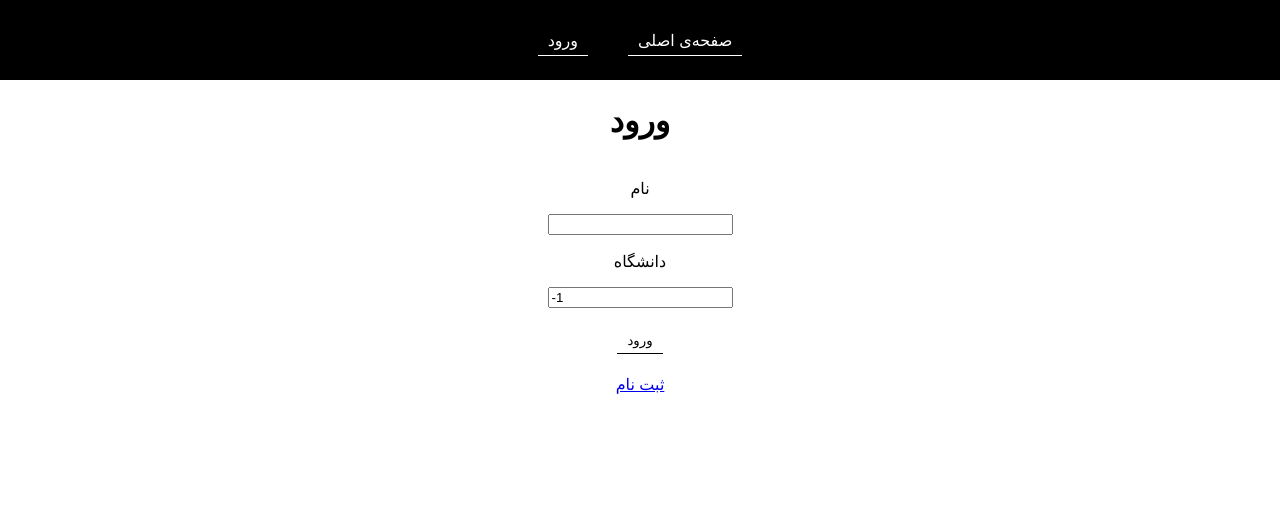
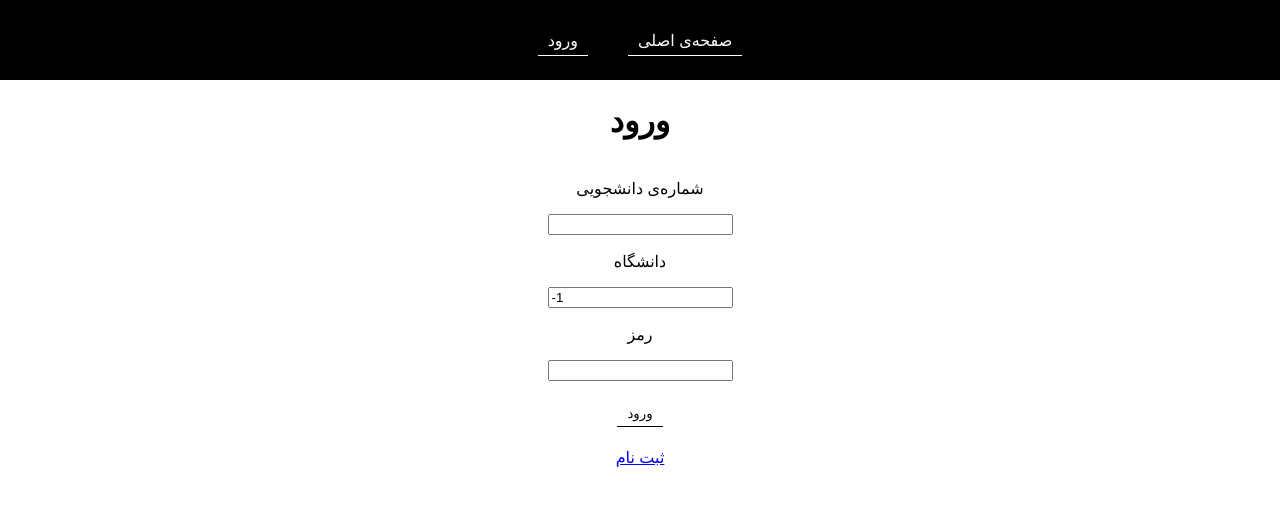
Before and after one commit to IIIphr/se_front_prj, a React (Create React App) app: page /login in a window 1280 px wide. Shown: the top 506 px of the page. Built offline with nearby package versions, Linux system fonts and the light colour scheme.

Commit message:
Connected login with server

```diff
--- a/src/Login.js
+++ b/src/Login.js
@@ -1,10 +1,11 @@
 import './Login.css';
 import { useDispatch, useSelector } from 'react-redux';
-import { change_f_name, change_type, change_uni_id } from './userSlice';
+import { change_credit, change_f_name, change_l_name, change_stu_id, change_type, change_uni_id } from './userSlice';
 import { useState, useEffect, Fragment } from 'react';
 import { useCookies } from 'react-cookie';
 import { useNavigate, Link } from 'react-router-dom';
 import Navbar from './Navbar';
+import { RotatingLines } from 'react-loader-spinner';
 
 function addMonths(date, months) {
   var d = date.getDate();
@@ -18,10 +19,12 @@ function addMonths(date, months) {
 function Login() {
   const dispatch = useDispatch();
   const user_type = useSelector((state) => state.user.user_type);
-  const [name_input, set_name_input] = useState('');
+  const [id_input, set_id_input] = useState('');
+  const [password_input, set_password_input] = useState('');
+  const [is_loading, set_loading] = useState(0);
   const [uni_input, set_uni_input] = useState(-1);
   const navigate = useNavigate();
-  const [cookies, setCookie] = useCookies(['user_f_name', 'user_type', 'user_uni_id']);
+  const [cookies, setCookie] = useCookies(['user_f_name', 'user_type', 'user_uni_id', 'user_stu_id']);
 
   useEffect(() => {
     if(user_type == null){
@@ -39,19 +42,51 @@ function Login() {
       <Navbar />
       <div className='login_root'>
         <h1>ورود</h1>
-        <p className='rtl'>نام</p>
-        <input className='rtl' type='text' id='name_input' value={name_input} onInput={e => set_name_input(e.target.value)}></input>
+        <p className='rtl'>شماره‌ی دانشجویی</p>
+        <input type='number' id='id_input' value={id_input} onInput={e => set_id_input(e.target.value)}></input>
         <p className='rtl'>دانشگاه</p>
         <input type='number' id='uni_input' value={uni_input} onInput={e => set_uni_input(e.target.value)}></input>
+        <p className='rtl'>رمز</p>
+        <input type='text' id='password_input' value={password_input} onInput={e => set_password_input(e.target.value)}></input>
+        {is_loading == 0 ?
         <button className='ui_btn' onClick={() => {
-          dispatch(change_f_name(name_input));
-          dispatch(change_type("user"));
-          dispatch(change_uni_id(uni_input));
-          setCookie('user_f_name', name_input, { path: '/', expires: addMonths(new Date(), 1) });
-          setCookie('user_uni_id', uni_input, { path: '/', expires: addMonths(new Date(), 1) });
-          setCookie('user_type', "user", { path: '/', expires: addMonths(new Date(), 1) });
-          navigate('/');
-        }}>ورود</button>
+          set_loading(1);
+          fetch("http://localhost:4000/api/login",
+          {
+            method: "POST",
+            body: JSON.stringify({
+              "studentid": id_input,
+              "universityid": uni_input,
+              "password": password_input
+            })
+          })
+            .then(res => res.json())
+            .then((result) => {
+              if(result.stat == undefined){
+                dispatch(change_f_name(result.firstname));
+                dispatch(change_type("user"));
+                dispatch(change_uni_id(uni_input));
+                dispatch(change_credit(result.currentmoney));
+                dispatch(change_l_name(result.lastname));
+                dispatch(change_stu_id(id_input));
+                setCookie('user_f_name', result.firstname, { path: '/', expires: addMonths(new Date(), 1) });
+                setCookie('user_uni_id', uni_input, { path: '/', expires: addMonths(new Date(), 1) });
+                setCookie('user_stu_id', id_input, { path: '/', expires: addMonths(new Date(), 1) });
+                setCookie('user_type', "user", { path: '/', expires: addMonths(new Date(), 1) });
+                navigate('/profile');
+              }
+              else{
+                set_loading(0);
+              }
+            });
+        }}>ورود</button> :
+        <RotatingLines
+          strokeColor="black"
+          strokeWidth="5"
+          animationDuration="0.75"
+          width="50"
+          visible={true}
+        />}
         <Link to='/signup'>ثبت نام</Link>
       </div>
     </Fragment>
--- a/src/Signup.js
+++ b/src/Signup.js
@@ -51,9 +51,9 @@ function Signup() {
         <p className='rtl'>دانشگاه</p>
         <input type='number' id='uni_input' value={uni_input} onInput={e => set_uni_input(e.target.value)}></input>
         <p className='rtl'>شماره‌ی دانشجویی</p>
-        <input className='rtl' type='text' id='id_input' value={id_input} onInput={e => set_id_input(e.target.value)}></input>
+        <input type='text' id='id_input' value={id_input} onInput={e => set_id_input(e.target.value)}></input>
         <p className='rtl'>رمز</p>
-        <input className='rtl' type='text' id='password_input' value={password_input} onInput={e => set_password_input(e.target.value)}></input>
+        <input type='text' id='password_input' value={password_input} onInput={e => set_password_input(e.target.value)}></input>
         {is_loading == 0 ?
         <button className='ui_btn' onClick={() => {
           set_loading(1);
@@ -69,7 +69,7 @@ function Signup() {
               "currentmoney": 0
             })
           })
-            .then(res => res.json)
+            .then(res => res.json())
             .then((result) => {
               dispatch(change_f_name(name_input));
               dispatch(change_type("user"));
```
